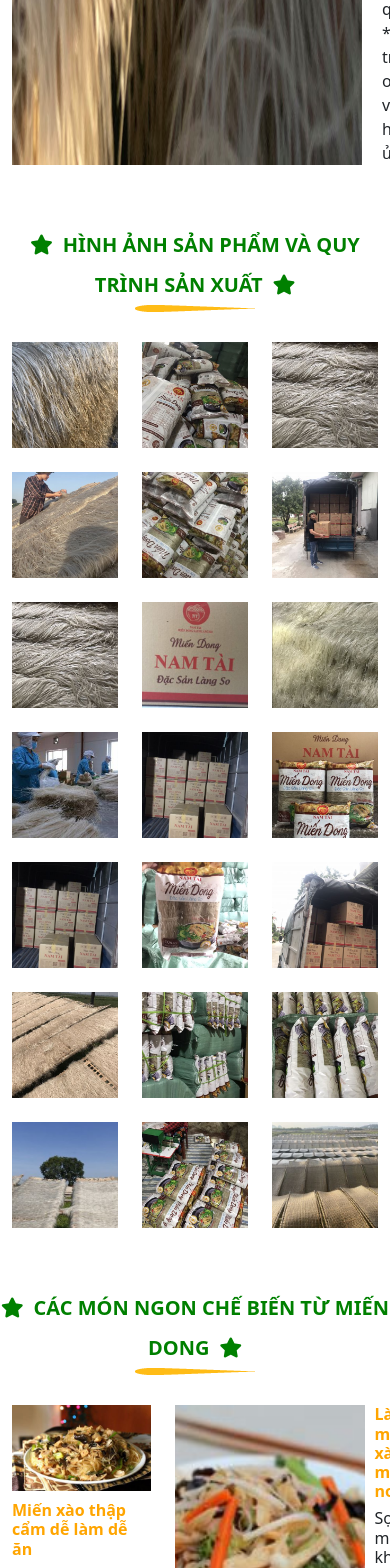
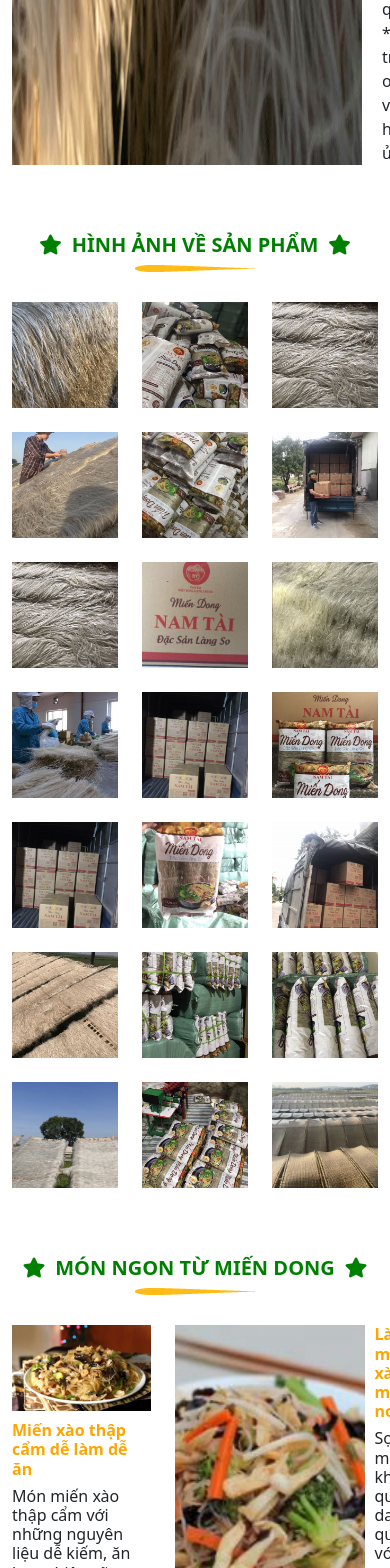
Before and after one commit to quanvn98/miendongtienhuan, a React (Create React App) app: page / in a window 390 px wide. Shown: the part 3672-5240 px from the top of the page. Built offline with nearby package versions, Linux system fonts and the light colour scheme.

Commit message:
Responsive gallery

```diff
--- a/src/App.js
+++ b/src/App.js
@@ -28,10 +28,10 @@ function App() {
       <Section header='về chúng tôi' id='about-section'>
         <AboutUs />
       </Section>
-      <Section header='hình ảnh sản phẩm và quy trình sản xuất' id="gallery-section">
+      <Section header='hình ảnh về sản phẩm' id="gallery-section">
         <Gallery />
       </Section>
-      <Section header='các món ngon chế biến từ miến dong' id="food-section">
+      <Section header='món ngon từ miến dong' id="food-section">
         <Food />
       </Section>
       <Section header='liên hệ với chúng tôi' id="contact-section">
```
